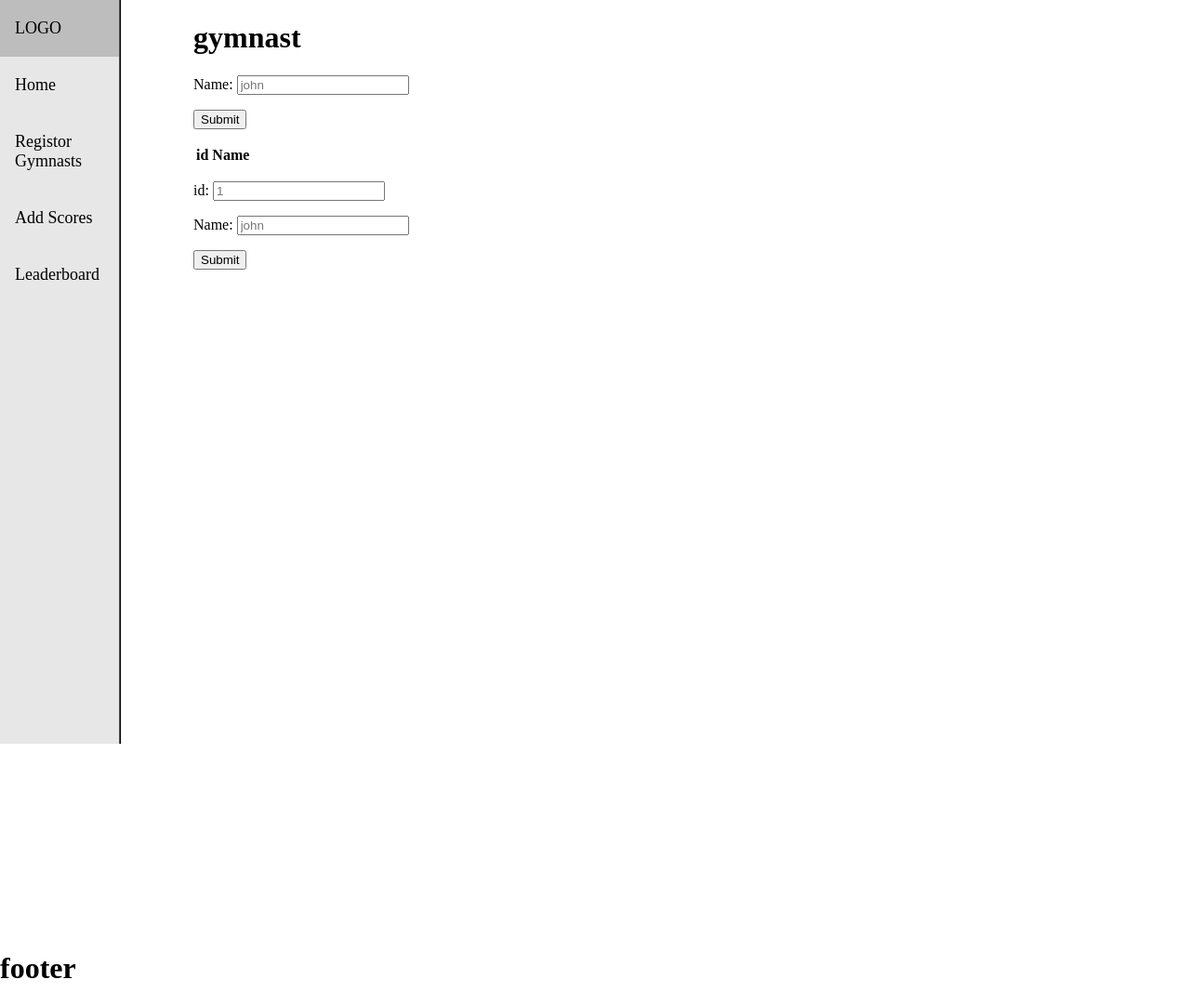
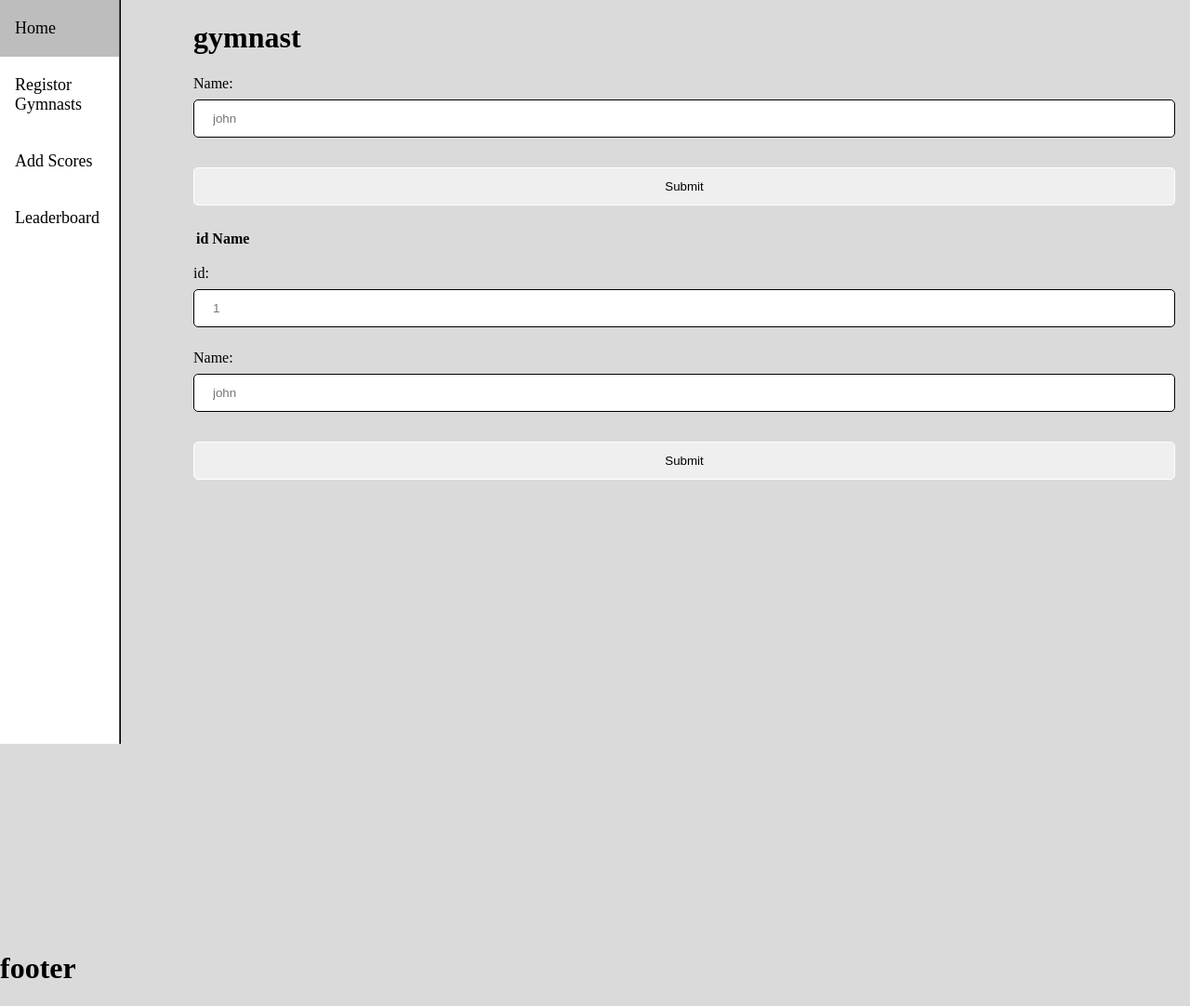
Before and after one commit to Adamlim21181/STAGS, a Flask app: page /addgymnast in a window 1280 px wide. Shown: the whole page at 93% size. Run offline with Flask 3, Linux system fonts and the light colour scheme; data that the repository does not hold is empty.

Commit message:
styled the form input boxes

```diff
--- a/static/style.css
+++ b/static/style.css
@@ -1,6 +1,7 @@
 
 body {
   margin: 0;
+  background-color: #dadada;
 }
 
 .content {
@@ -31,7 +32,7 @@ ul {
   margin: 0;
   padding: 0;
   width: 10%;
-  background-color: #e7e7e7;
+  background-color: #ffffff;
   position: fixed;
   height: 100%;
   border-right-style: ridge;
@@ -50,3 +51,40 @@ li a {
 ul :hover {
   background-color: rgb(190, 189, 189);
 }
+
+/* Forms */
+
+input[type=number] {
+  width: 100%;
+  padding: 12px 20px;
+  margin: 8px 0;
+  display: inline-block;
+  border: 1px solid #000000;
+  border-radius: 5px;
+  box-sizing: border-box;
+}
+
+input[type=text] {
+  width: 100%;
+  padding: 12px 20px;
+  margin: 8px 0;
+  display: inline-block;
+  border: 1px solid #000000;
+  border-radius: 5px;
+  box-sizing: border-box;
+}
+
+input[type=submit] {
+  width: 100%;
+  padding: 12px 20px;
+  margin: 8px 0;
+  display: inline-block;
+  border: 1px solid #ffffff;
+  border-radius: 5px;
+  box-sizing: border-box;
+  cursor: pointer;
+}
+
+input[type=submit]:hover {
+  background-color: #b8b8b8;
+}
--- a/templates/gymnast.html
+++ b/templates/gymnast.html
@@ -6,15 +6,18 @@
 <div class = "content">
     <h1>gymnast</h1>
 
+    <div class = "forms">
         <!--Form to add gymnasts to the database-->
         <form id = registor>
             <p> Name: <input type="text" name = "registorname" placeholder="john" required></p>
             <input type="submit" />
         </form>
+    </div>
 
-    <p> </p>
+    <p> <p>
 
     <!--view registerd gymnasts-->
+    <div class = "tables">
         <table>
             <tr>
                 <th>id</th>
@@ -28,7 +31,11 @@
             </tr>
             {% endfor %}
         </table>
+    </div>
 
+    <p></p>
+
+    <div class = "forms">
         <!--edit registered gymnasts-->
         <form id="editgymnast">
             <p> id: <input type="number" name="id" placeholder="1" required></p>
@@ -41,4 +48,6 @@
         {% endif %}
     </div>
 
+</div>
+
 {% endblock %}
--- a/templates/nav.html
+++ b/templates/nav.html
@@ -1,7 +1,7 @@
 
 <!--Webpage links-->
+
 <ul>
-    <li><a href="/">LOGO</a></li>
     <li><a href="/">Home</a></li>
     <li><a href="/addgymnast">Registor Gymnasts</a></li>
     <li><a href="/addscores">Add Scores</a></li>
```
Also changed, not shown: 1 other file. Lines whose indentation alone changed are shown as unchanged.
